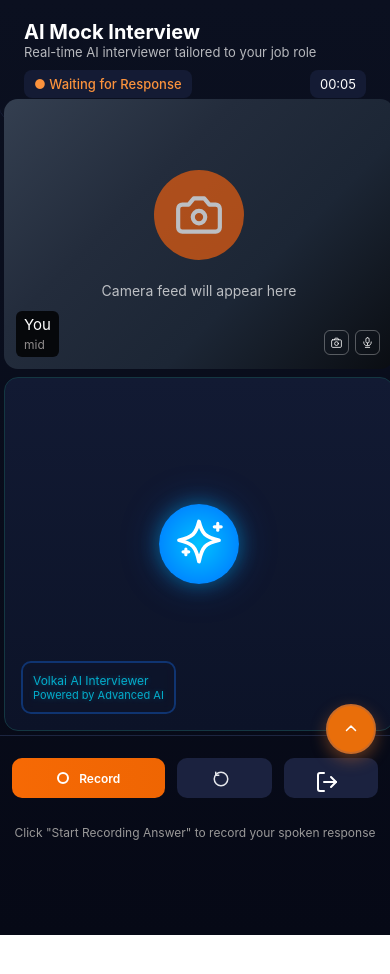
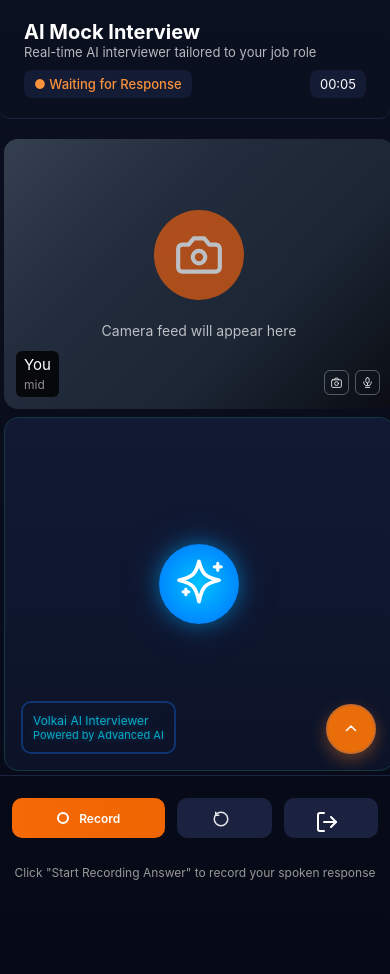
Before and after one commit to Khushi-Bhati/volkai-mockinterview-ui, a React (Create React App) app: page /Aiinterview in a window 390 px wide. Before the commit the page ends 935 px from the top, so only its background shows below. Built offline with nearby package versions, Linux system fonts and the light colour scheme.

Commit message:
Update AiInterview.css

```diff
--- a/src/Styles/AiInterview.css
+++ b/src/Styles/AiInterview.css
@@ -659,7 +659,7 @@
   }
 
   .camera {
-    margin-top: -20px;
+    margin-top: 20px;
   }
 
   .header-right {
```
